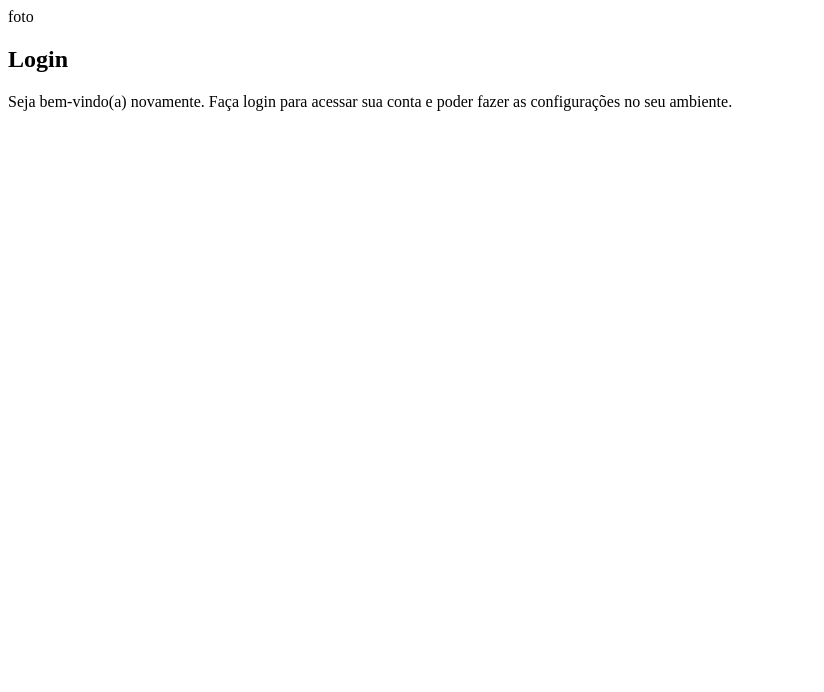
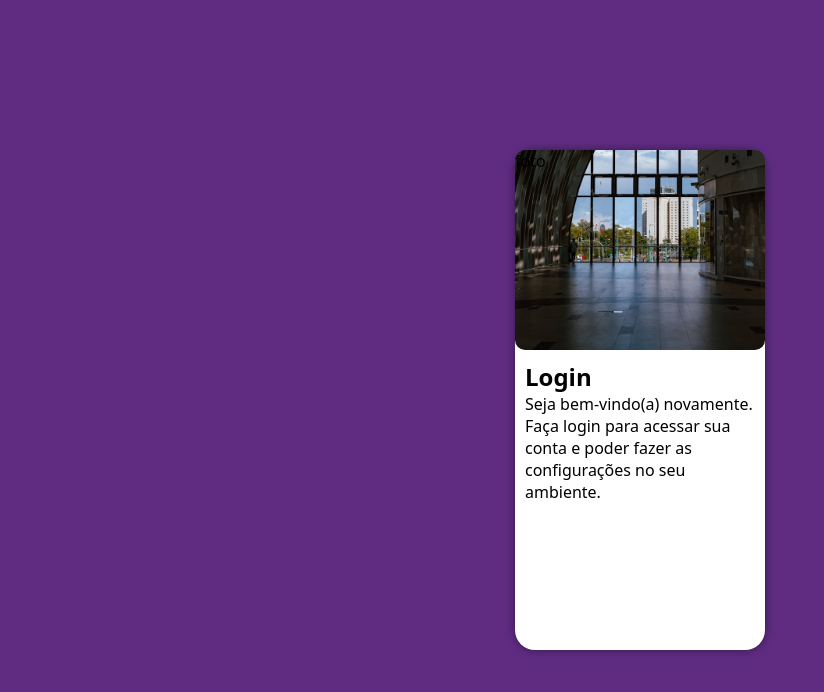
Before and after one commit to ToniLisboa/projeto-loginnew, a plain HTML site: page index.html in a window 1280 px wide. Shown: the whole page, without its empty margins (0-824 px from the left). Drawn offline with Linux system fonts and the light colour scheme.

Commit message:
acertei os design css

```diff
--- a/estilos/style.css
+++ b/estilos/style.css
@@ -5,5 +5,54 @@
    Verde: #49a09d
    Lilás: #5f2c82
 
+*/
 
-*/
+*{
+    font-family: system-ui, -apple-system, BlinkMacSystemFont, 'Segoe UI', Roboto, Oxygen, Ubuntu, Cantarell, 'Open Sans', 'Helvetica Neue', sans-serif;
+    padding: 0px;
+    margin: 0px;
+    box-sizing: border-box;
+}
+
+body, html{
+    background-color: #5f2c82;
+    height: 100vh;
+    width: 100vw;
+
+}
+
+main{
+    height: 100vh;
+    width: 100vw;
+}
+
+section#login{
+    position: absolute;
+    top: 50%;
+    left: 50%;
+    transform: translate(-50%, -50%);
+
+
+    background-color: white;
+    width: 250px;
+    height: 500px;
+    border-radius: 20px;
+    box-shadow: 0px 0px 10px rgba(0, 0, 0, 0.452);
+
+}
+
+section#login > div#imagem{
+    display: block;
+    background: #5f2c82 url(../imagens/entrada1.jpg);
+    background-size: cover;
+    background-position: left bottom;
+    height: 200px;
+    border-radius: 10px;
+
+
+}
+
+section#login > div#formulario{
+    display: block;
+    padding: 10px;
+}
```
